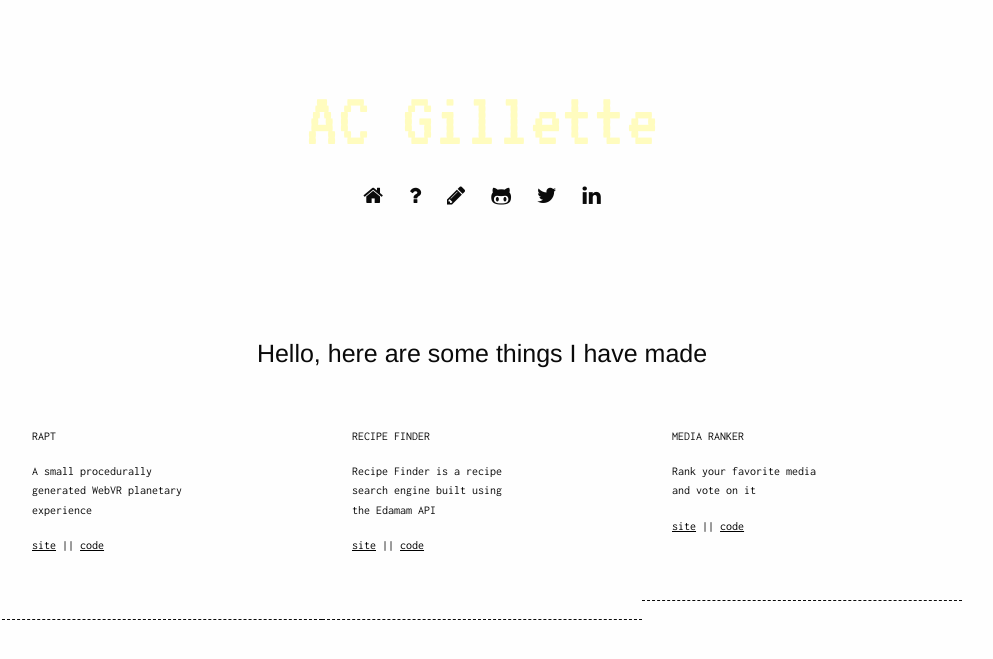
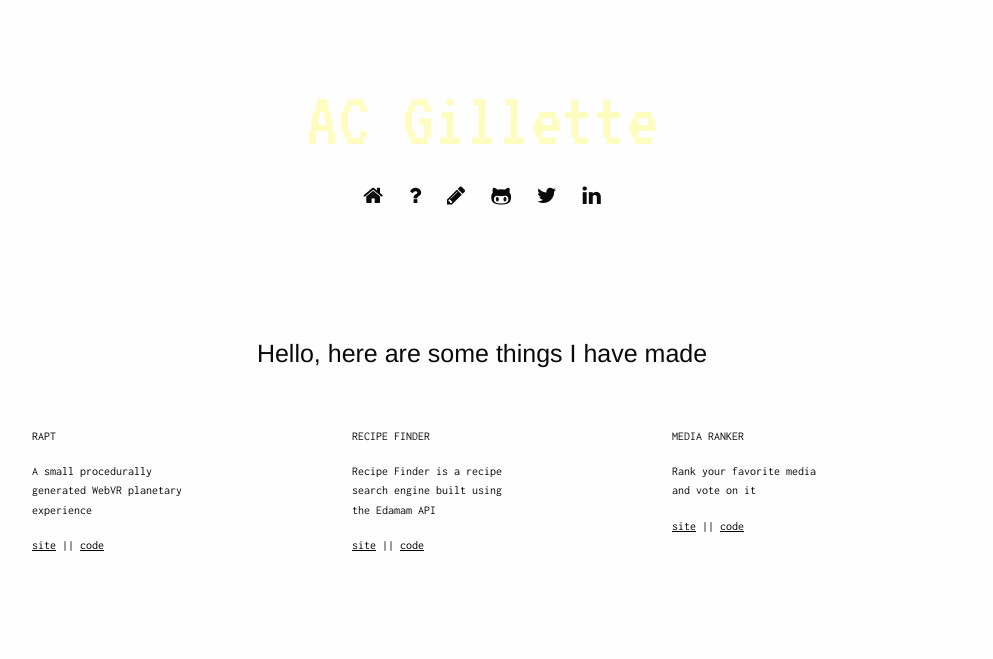
Before and after one commit to acgillette/acgillette.github.io, a Jekyll site: the page built from index.html, in a window 1280 px wide. Shown: the top 659 px of the page, without its empty margins (158-1151 px from the left). Built offline with Jekyll 4.4.1, drawn with Linux system fonts in a browser that asks for light colours; nearby versions of some CDN libraries.

Commit message:
Somehow didn't push styling changes

```diff
--- a/assets/css/main.css
+++ b/assets/css/main.css
@@ -121,8 +121,6 @@ ul {
   line-height: 1.6em;
   letter-spacing: 0px;
   font-weight: 300;
-  border-bottom: dashed;
-  border-width: 1px;
 }
 
 
@@ -130,6 +128,10 @@ ul {
 .intropic #portrait {
    margin-left: 200px;
 
+}
+
+.about {
+  padding: 5%;
 }
 
 
```
